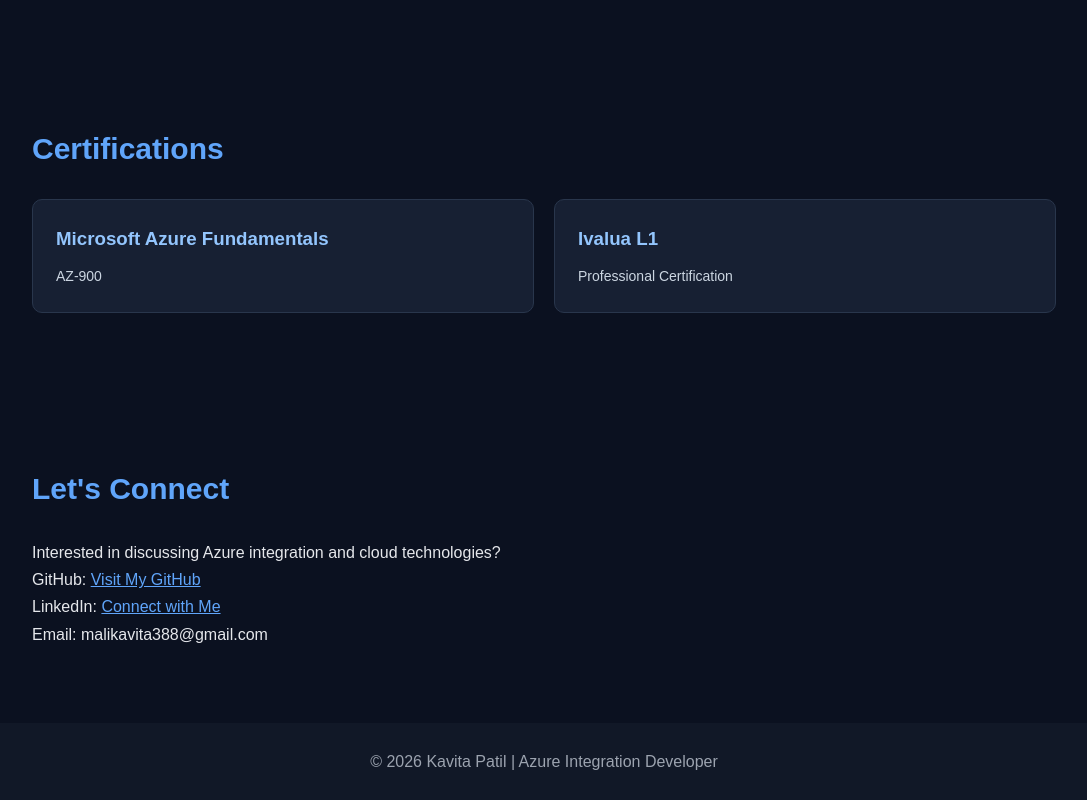
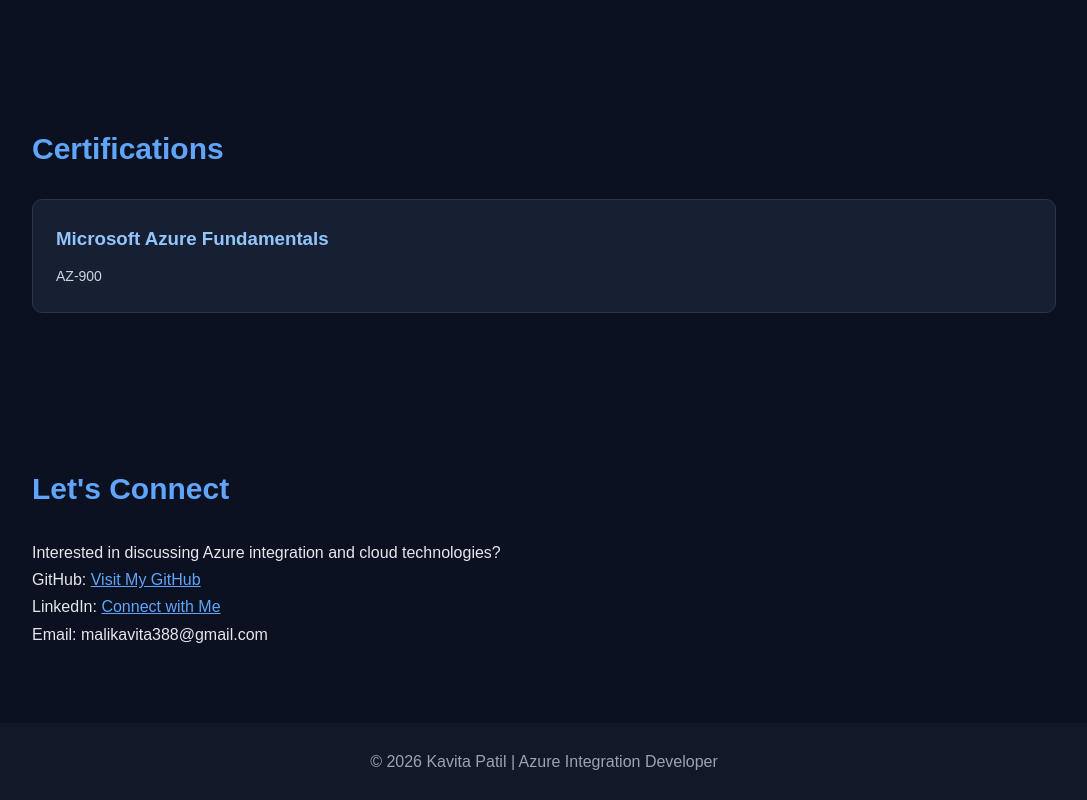
Before and after one commit to KavitaMali/KavitaMali.github.io, a plain HTML site: page index.html in a window 1280 px wide. Shown: the part 2361-3161 px from the top of the page, without its empty margins (96-1183 px from the left). Drawn offline with Linux system fonts and the light colour scheme.

Commit message:
Update certification details

```diff
--- a/index.html
+++ b/index.html
@@ -281,11 +281,6 @@
       <h3>Microsoft Azure Fundamentals</h3>
       <p>AZ-900</p>
     </div>
-    <div class="card">
-      <h3>Ivalua L1</h3>
-      <p>Professional Certification</p>
-    </div>
-  </div>
 </section>
 
 <section id="contact" class="contact">
```
